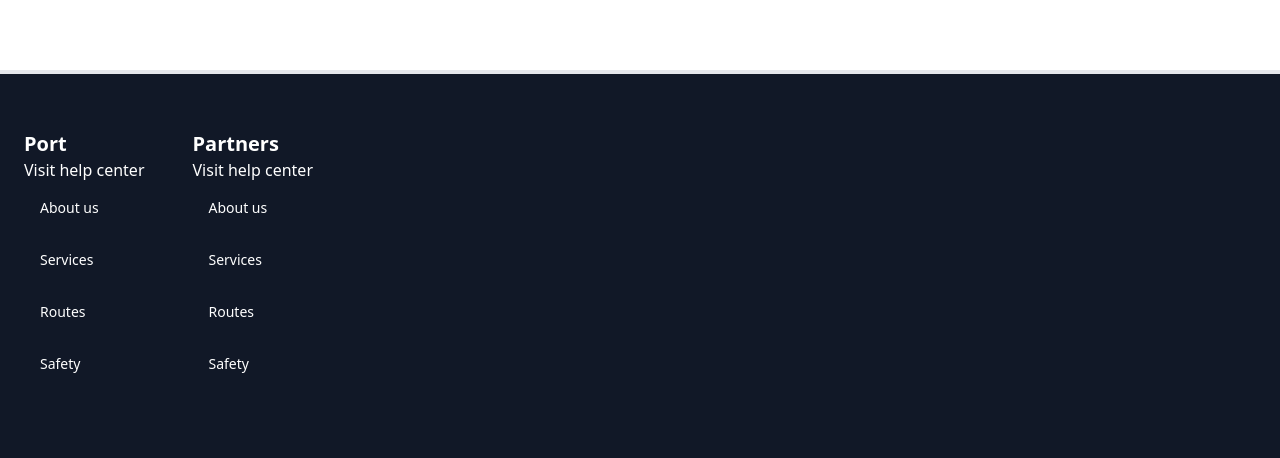
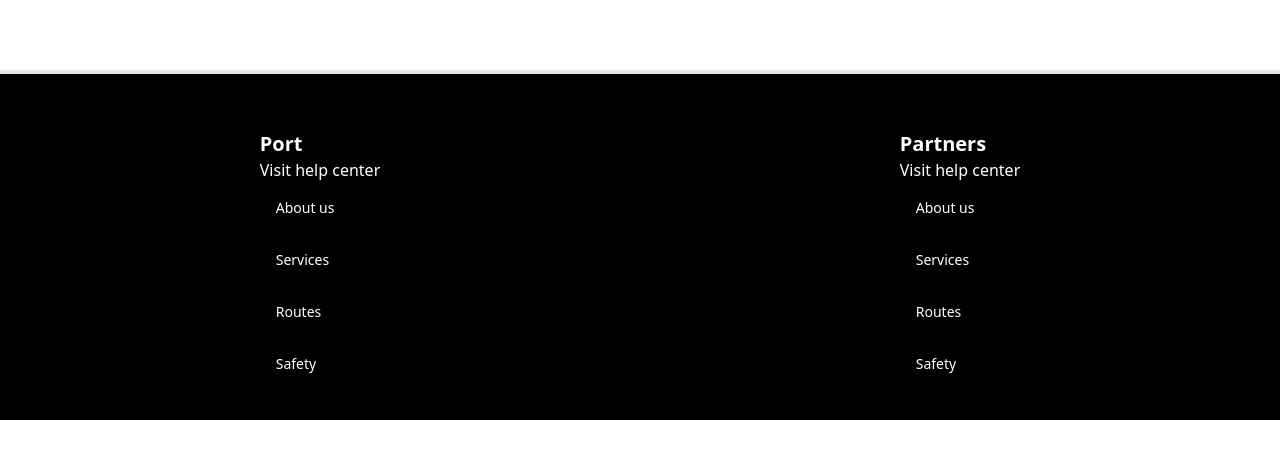
Before and after one commit to LL-oyiso/WeeklyChallenge, a React (Create React App) app: page / in a window 1280 px wide. Shown: the part 2530-2988 px from the top of the page. After the commit the page ends 2950 px from the top, so only its background shows below. Built offline with nearby package versions, Linux system fonts and the light colour scheme.

Commit message:
footer background with flex and justify around

```diff
--- a/src/components/Footer.jsx
+++ b/src/components/Footer.jsx
@@ -3,7 +3,7 @@ import React from 'react'
 const Footer = () => {
   return (
     <>
-    <div className=' flex bg-gray-900 h-[400px] w-full py-8 m-auto border-t-4'>
+    <div className=' flex justify-around bg-black h-[350px] w-full py-8 m-auto border-t-4'>
       <div>
       <ul className='text-white p-6'>
         <h2>Port</h2>
```
